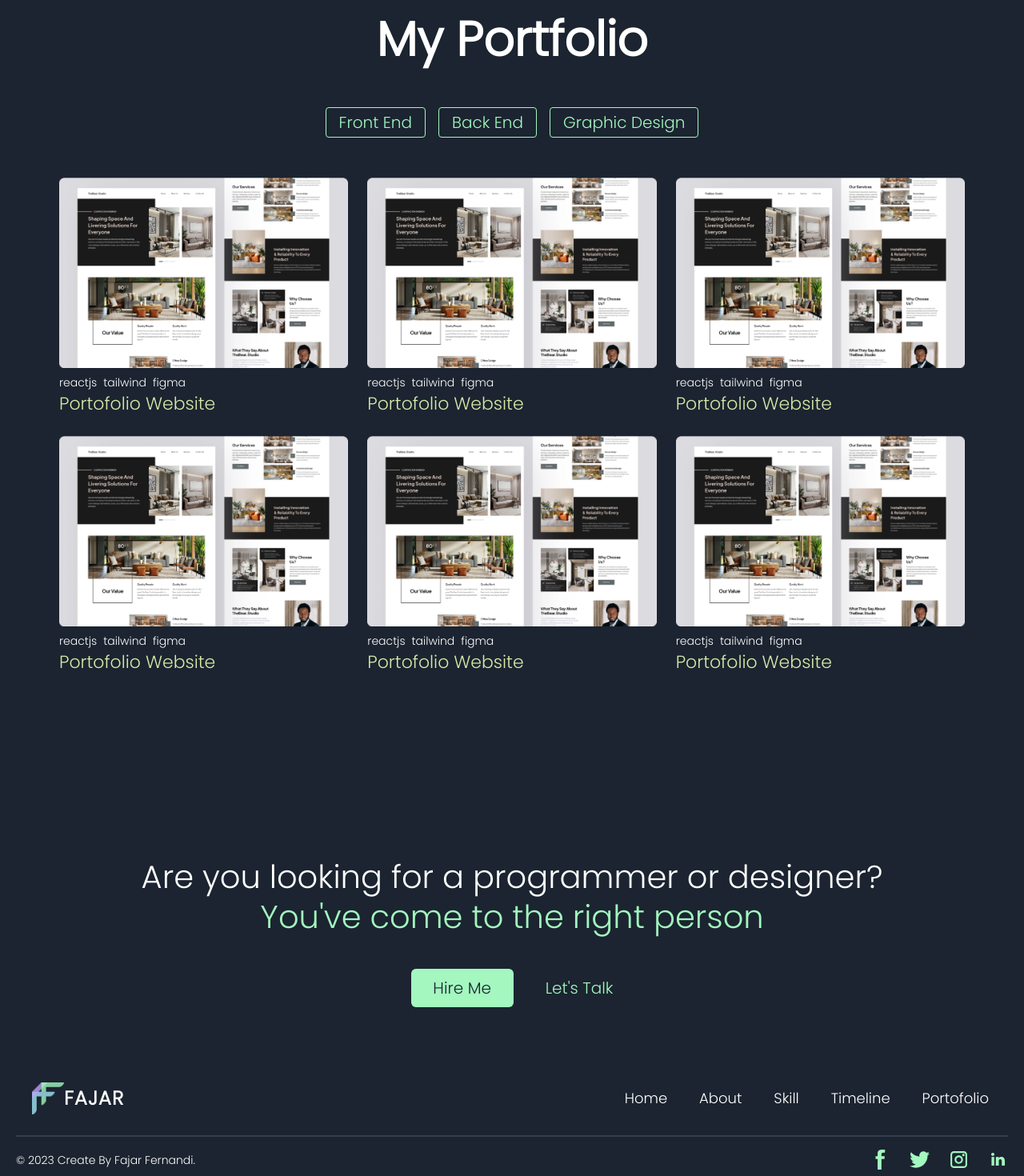
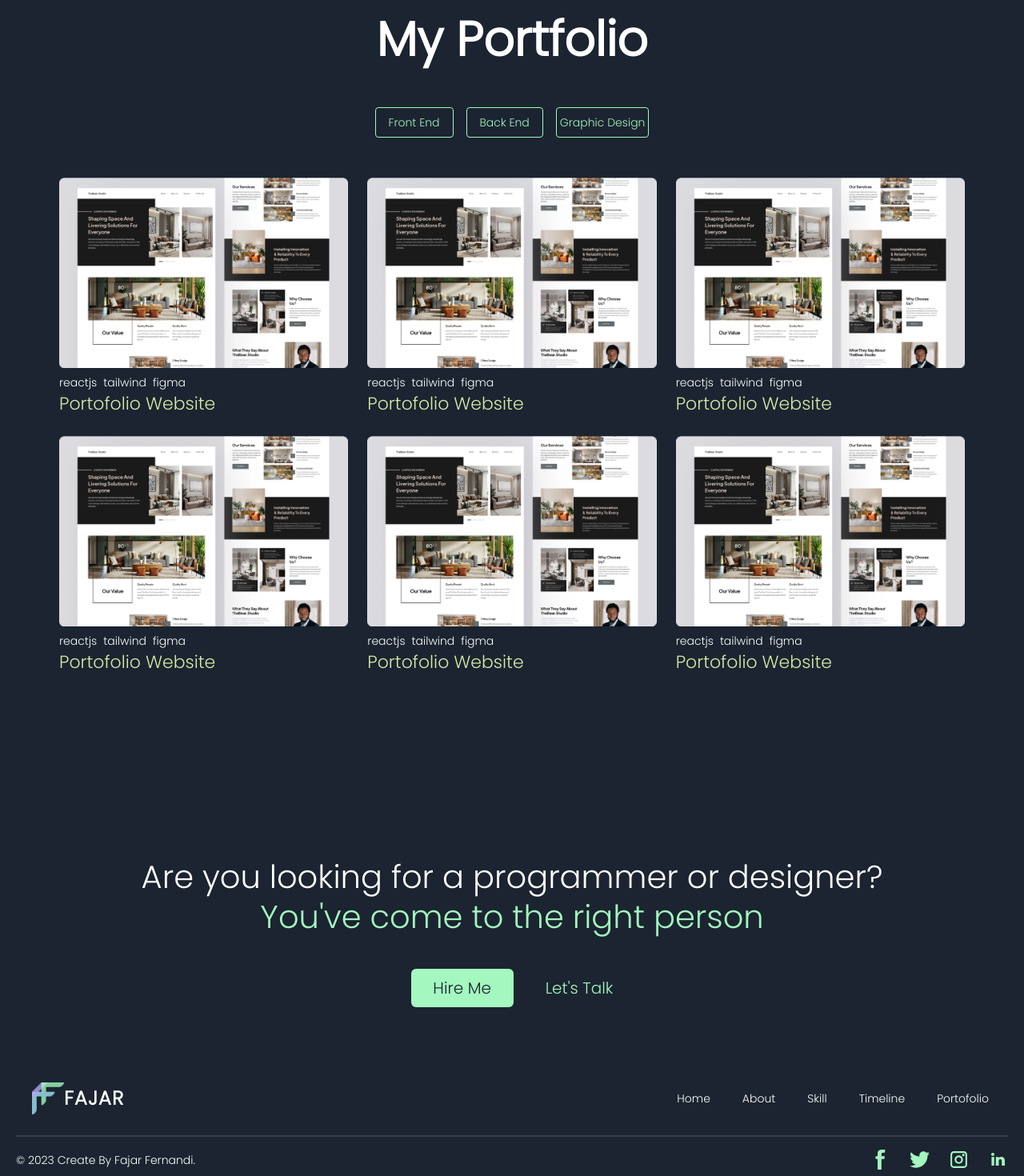
Before and after one commit to FajarFE/Portofolio-Fajar, a React (Create React App) app: page / in a window 1280 px wide. Shown: the part 2760-4230 px from the top of the page at 80% size. Built offline with nearby package versions, Linux system fonts and the light colour scheme.

Commit message:
hampir selesai

```diff
--- a/src/components/Footer.js
+++ b/src/components/Footer.js
@@ -13,11 +13,11 @@ const Footer = () =>{
             <div className="my-2 items-center flex justify-between">
             <div className="sm:block ">
                     <div className="flex lg:space-x-8 md:space-x-1  text-center">
-                    <a href="#" className="text-white  hover:text-white px-1 py-2 text-[13px] sm:text-sm md:text-[18px] font-md hover:font-bold xs:py-1">Home</a>
-                    <a href="#" className="text-white  hover:text-white px-1 py-2 text-[13px] sm:text-sm md:text-[18px] font-md hover:font-bold xs:py-1">About</a>
-                    <a href="#skill" className="text-white  hover:text-white px-1 py-2 text-[13px] sm:text-sm md:text-[18px] font-md hover:font-bold xs:py-1">Skill</a>
-                    <a href="#timeline" className="text-white  hover:text-white px-1 py-2 text-[13px] sm:text-sm md:text-[18px] font-md hover:font-bold xs:py-1">Timeline</a>
-                    <a href="#portofolio" className="text-white  hover:text-white px-1 py-2 text-[13px] sm:text-sm md:text-[18px] font-md hover:font-bold xs:py-1">Portofolio</a>
+                    <a href="#" className="text-white  hover:text-white px-1 py-2 text-[10px] xs:text-[5px] sm:text-[5px] lg:text-sm font-md hover:font-bold xs:py-1 md:text-sm">Home</a>
+                    <a href="#" className="text-white  hover:text-white px-1 py-2 text-[10px] xs:text-[5px] sm:text-[5px] lg:text-sm font-md hover:font-bold xs:py-1 md:text-sm">About</a>
+                    <a href="#skill" className="text-white  hover:text-white px-1 py-2 text-[10px] xs:text-[5px] sm:text-[5px] lg:text-sm font-md hover:font-bold xs:py-1 md:text-sm">Skill</a>
+                    <a href="#timeline" className="text-white  hover:text-white px-1 py-2 text-[10px] xs:text-[5px] sm:text-[5px] lg:text-sm font-md hover:font-bold xs:py-1 md:text-sm">Timeline</a>
+                    <a href="#portofolio" className="text-white  hover:text-white px-1 py-2 text-[10px] xs:text-[5px] sm:text-[5px] lg:text-sm font-md hover:font-bold xs:py-1 md:text-sm">Portofolio</a>
                     </div>
                 </div>
             </div>
@@ -25,7 +25,7 @@ const Footer = () =>{
 
            <div className="flex container justify-between py-4 border-[#333e4d] border-t-2">
             <div className="flex container justify-start items-center">
-            <p className="text-white text-[12px] xs:text-[8px] sm:text-[8px] lg:text-sm">
+            <p className="text-white text-[10px] xs:text-[5px] sm:text-[5px] lg:text-sm  md:text-sm">
             © 2023 Create By Fajar Fernandi.
             </p>
             </div>
--- a/src/components/MyPortofolio.js
+++ b/src/components/MyPortofolio.js
@@ -43,7 +43,7 @@ const MyPortfolio = () => {
       <h1 className={`${styles.sectionHeadText} text-center`}>My Portfolio</h1>
       <div className="flex space-x-4 my-10 justify-center ">
         <button
-          className={`border border-[#A3F7BF] rounded text-sm lg:text-[20px] py-2 px-4 ${
+          className={`border border-[#A3F7BF] rounded text-[10px] xs:text-[5px] sm:text-[5px]  md:text-sm lg:text-sm py-2 px-4 ${
             selectedTags.includes("Front End")
               ? "bg-[#A3F7BF] text-[#1B2430]"
               : "text-[#A3F7BF]"
@@ -53,7 +53,7 @@ const MyPortfolio = () => {
           Front End
         </button>
         <button
-          className={`border border-[#A3F7BF] rounded text-sm lg:text-[20px] py-2 px-4 ${
+          className={`border border-[#A3F7BF] rounded text-[10px] xs:text-[5px] sm:text-[5px] lg:text-sm py-2 px-4 md:text-sm ${
             selectedTags.includes("Back End")
               ? "bg-[#A3F7BF] text-[#1B2430]"
               : "text-[#A3F7BF]"
@@ -63,7 +63,7 @@ const MyPortfolio = () => {
           Back End
         </button>
         <button
-          className={`border border-[#A3F7BF] rounded text-sm lg:text-[20px] py-2 px-4 ${
+          className={`border border-[#A3F7BF] rounded text-[10px] xs:text-[5px] sm:text-[5px] lg:text-sm py-1 px-1 md:text-sm ${
             selectedTags.includes("Graphic Design")
               ? "bg-[#A3F7BF] text-[#1B2430]"
               : "text-[#A3F7BF]"
--- a/src/components/Skill.js
+++ b/src/components/Skill.js
@@ -82,7 +82,7 @@ const SkillCard = ({ skill, index, onSelectSkill, isSelected }) => {
                   style={{ marginLeft: "-35px" }}
                 >
                   {skill.logos.map((logo, logoIndex) => (
-                    <a href="" className="transition duration-150 ease-in-out">
+                    <span href="" className="transition duration-150 ease-in-out">
                       <img
                         className="z-1 mr-2 border-4 border-[#1B2430]  bg-white rounded-full absolute"
                         style={{
@@ -104,7 +104,7 @@ const SkillCard = ({ skill, index, onSelectSkill, isSelected }) => {
                           e.currentTarget.style.transform = "scale(1)";
                         }}
                       />
-                    </a>
+                    </span>
                   ))}
                 </div>
                 <div className="-">
```
